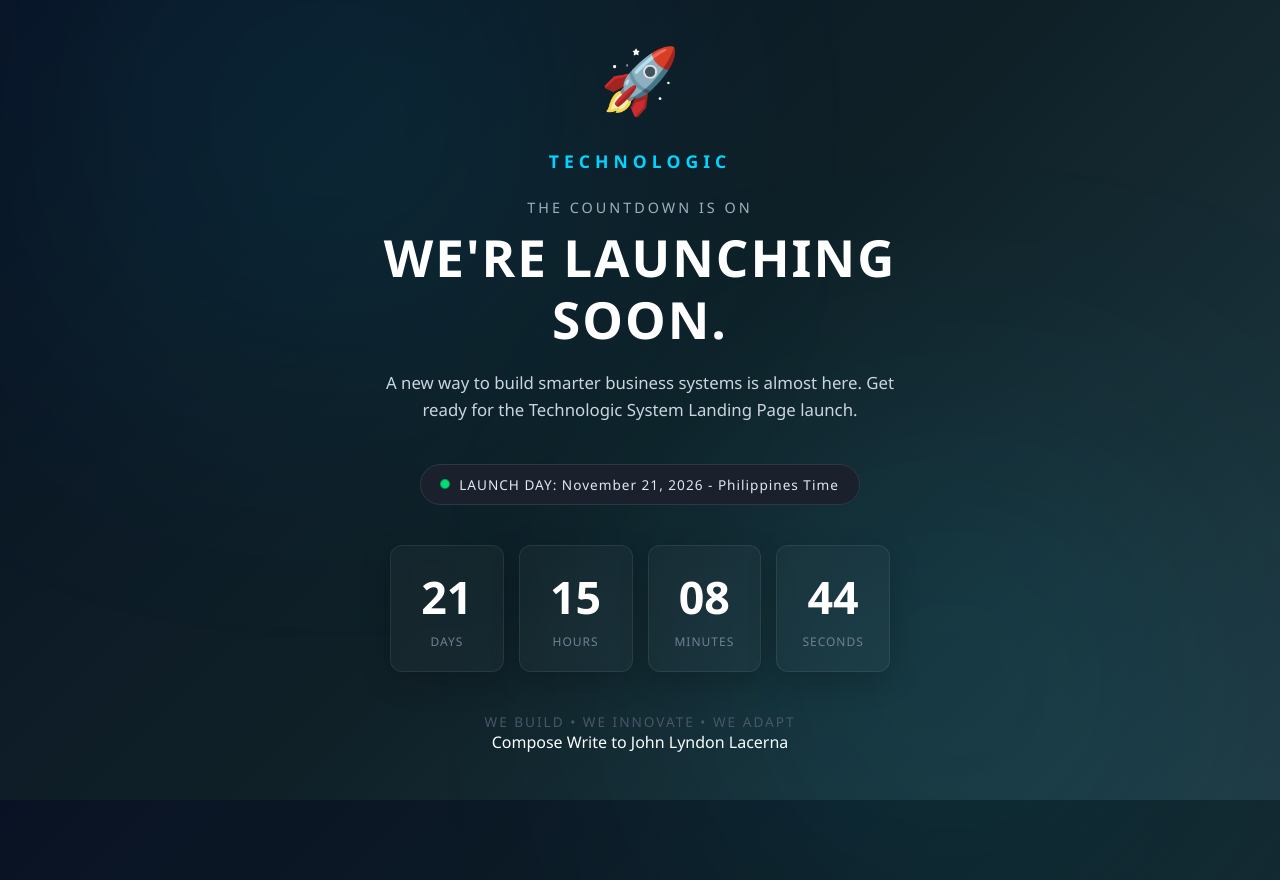
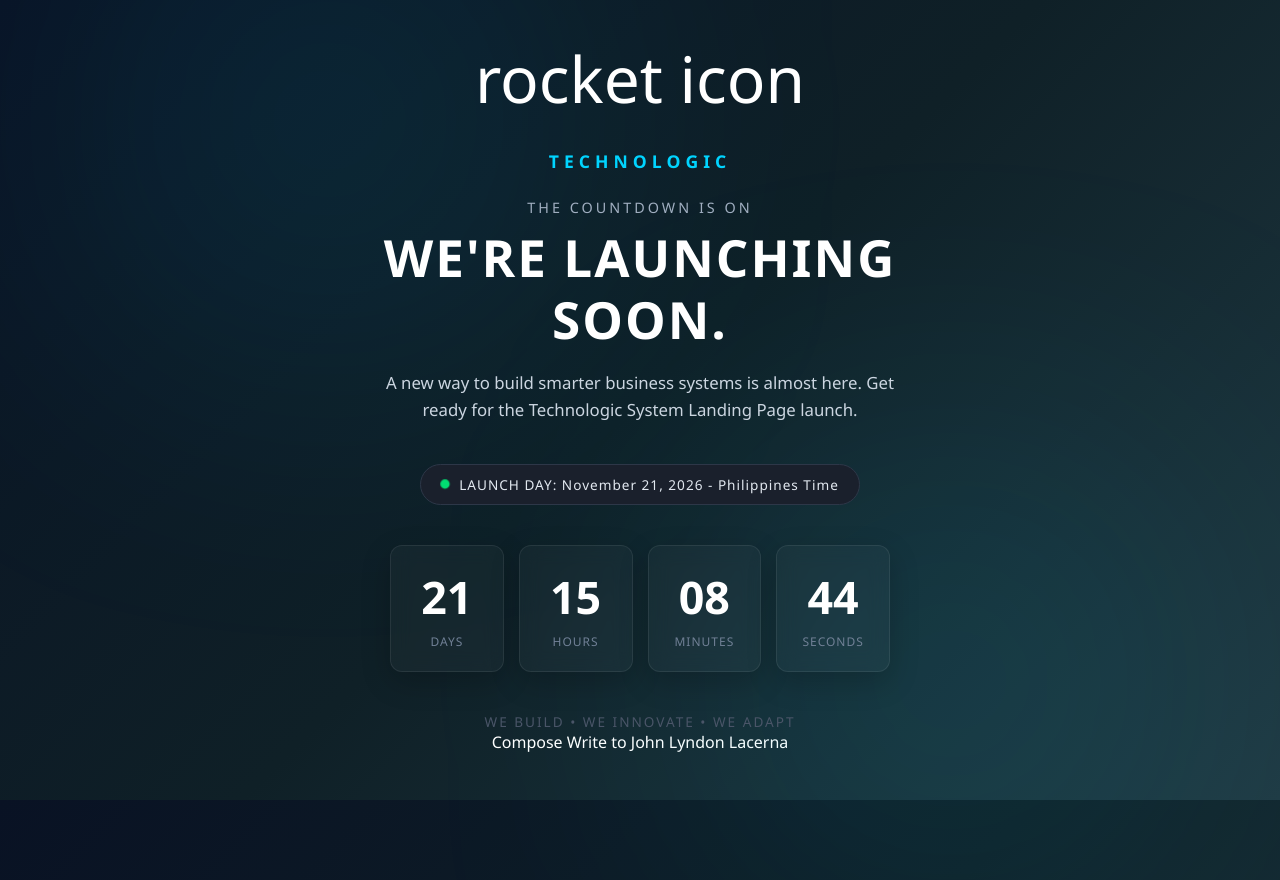
Before and after one commit to coquillajohnlyndon279-blip/System-Website, a plain HTML site: page index.html in a window 1280 px wide. Drawn offline with Linux system fonts and the light colour scheme.

Commit message:
Change rocket icon to text in index.html

```diff
--- a/index.html
+++ b/index.html
@@ -175,7 +175,7 @@
     <div class="ambient-glow glow-2"></div>
 
     <main>
-        <div class="rocket-box">🚀</div>
+        <div class="rocket-box">rocket icon</div>
         <div class="brand-name">Technologic</div>
 
         <div class="countdown-title">The Countdown Is On</div>
```
